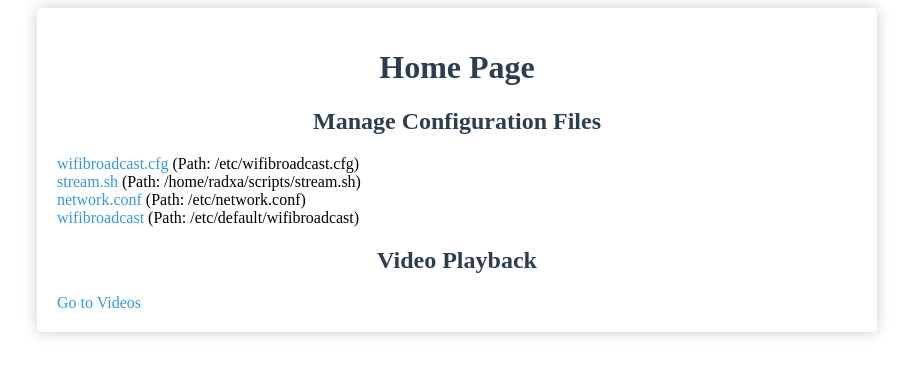
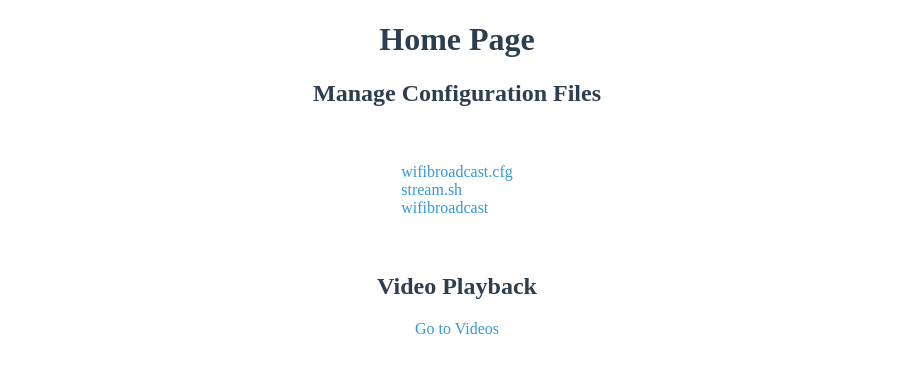
Before and after one commit to OpenIPC/improver, a Flask app: page / in a window 1280 px wide. Shown: the top 376 px of the page, without its empty margins (183-1096 px from the left). Run offline with Flask 3, Linux system fonts and the light colour scheme.

Commit message:
add a dev settings and test files, also add more styles and wanrning to edit page

```diff
--- a/app.py
+++ b/app.py
@@ -89,5 +89,18 @@ def save_settings():
     # Logic for saving settings can go here
     pass
 
+@app.route('/backup')
+def backup():
+    backup_dir = '/path/to/backup/directory'  # Set your backup directory
+    if not os.path.exists(backup_dir):
+        os.makedirs(backup_dir)
+
+    for file in config_files:
+        source = file['path']
+        destination = os.path.join(backup_dir, file['name'])
+        shutil.copy2(source, destination)  # Use copy2 to preserve metadata
+
+    return redirect(url_for('home'))
+
 if __name__ == '__main__':
-    app.run(host='0.0.0.0', port=5000)  # Run the app
+    app.run(host='0.0.0.0', port=5001)  # Run the app
--- a/settings.json
+++ b/settings.json
@@ -2,19 +2,15 @@
     "config_files": [
         {
             "name": "wifibroadcast.cfg",
-            "path": "/etc/wifibroadcast.cfg"
+            "path": "./etc/wifibroadcast.cfg"
         },
         {
             "name": "stream.sh",
-            "path": "/home/radxa/scripts/stream.sh"
+            "path": "./home/radxa/scripts/stream.sh"
         },
         {
-            "name": "network.conf",
-            "path": "/etc/network.conf"
-        },
-	{
-	    "name": "wifibroadcast",
-	    "path": "/etc/default/wifibroadcast"
-	}
+            "name": "wifibroadcast",
+            "path": "/etc/default/wifibroadcast"
+        }
     ]
 }
--- a/static/styles.css
+++ b/static/styles.css
@@ -74,3 +74,11 @@ input[type="submit"]:hover {
     border-radius: 5px;
     box-shadow: 0 0 15px rgba(0, 0, 0, 0.2);
 }
+
+
+.warning {
+    color: red;
+    font-weight: bold;
+    font-style: italic;
+    margin-bottom: 20px;
+}
--- a/templates/edit.html
+++ b/templates/edit.html
@@ -10,6 +10,10 @@
     <div class="container">
         <h1>Edit Config File: {{ filename }}</h1>
 
+        <div class="warning">
+            WARNING: YOU ARE RESPONSIBLE FOR ANY CHANGES YOU MAKE, ALWAYS MAKE SURE YOU HAVE A BACKUP
+        </div>
+
         <form action="{{ url_for('edit', filename=filename) }}" method="post">
             <textarea name="content" rows="20" cols="100">{{ content }}</textarea><br>
             <input type="submit" value="Save Changes">
--- a/templates/home.html
+++ b/templates/home.html
@@ -4,24 +4,31 @@
     <meta charset="UTF-8">
     <meta name="viewport" content="width=device-width, initial-scale=1.0">
     <title>Home</title>
-    <link rel="stylesheet" type="text/css" href="{{ url_for('static', filename='styles.css') }}">
+    <link rel="stylesheet" href="{{ url_for('static', filename='styles.css') }}">
+    <style>
+        body {
+            text-align: center; /* Center the text in the body */
+        }
+        .file-list {
+            display: inline-block; /* Center the file list */
+            text-align: left; /* Align text inside the file list to the left */
+            margin: 20px auto; /* Center it with automatic margins */
+        }
+    </style>
 </head>
 <body>
-    <div class="container">
-        <h1>Home Page</h1>
+    <h1>Home Page</h1>
 
-        <h2>Manage Configuration Files</h2>
+    <h2>Manage Configuration Files</h2>
+    <div class="file-list">
         <ul>
-            {% for config in config_files %}
-                <li>
-                    <a href="{{ url_for('edit', filename=config['name']) }}">{{ config['name'] }}</a>
-                    (Path: {{ config['path'] }})
-                </li>
+            {% for file in config_files %}
+                <li><a href="{{ url_for('edit', filename=file.name) }}">{{ file.name }}</a></li>
             {% endfor %}
         </ul>
+    </div>
 
-        <h2>Video Playback</h2>
-        <a href="{{ url_for('videos') }}">Go to Videos</a>
-    </div>
+    <h2>Video Playback</h2>
+    <a href="{{ url_for('videos') }}">Go to Videos</a>
 </body>
 </html>
```
Also changed, not shown: etc/wifibroadcast.cfg (added, +13 -0 lines), settings-prod.json (added, +20 -0 lines), 1 other file.
